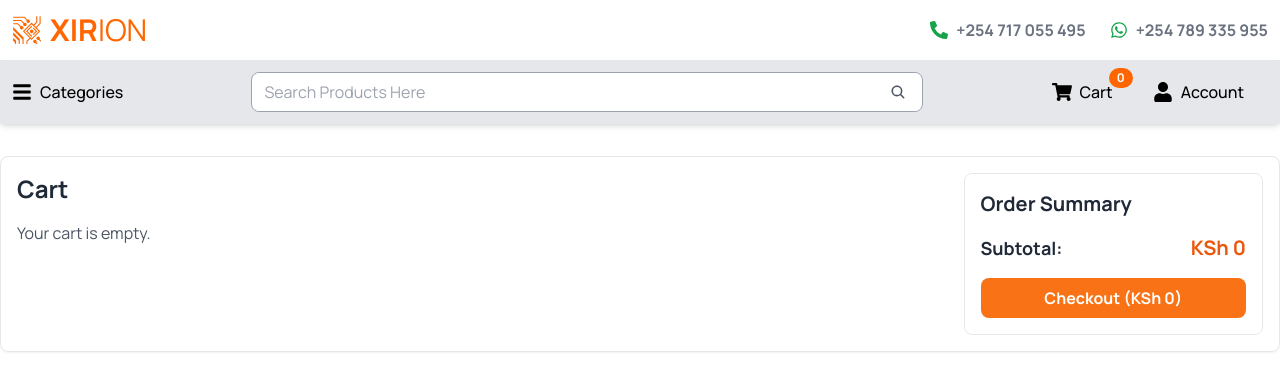
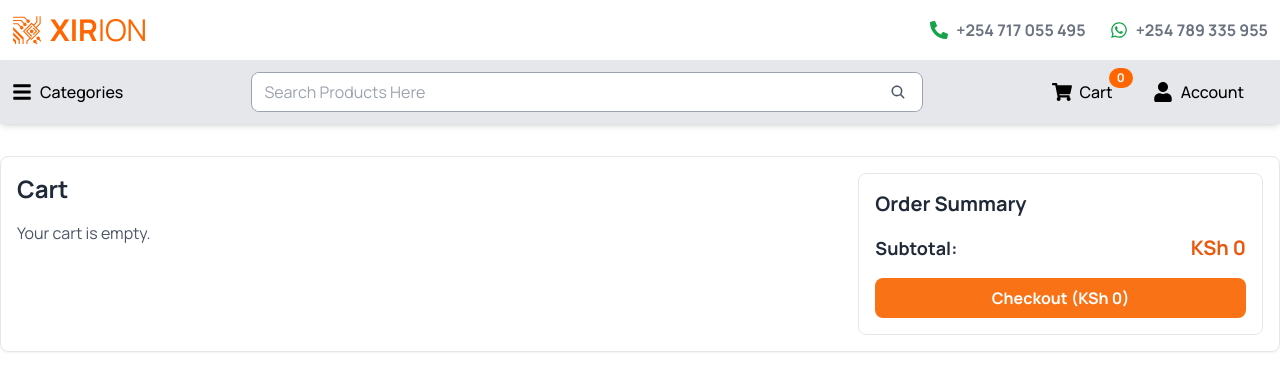
Before and after one commit to jimmindungu3/e-shop, a React (Vite) app in the folder Frontend/: page /cart in a window 1280 px wide. Shown: the top 389 px of the page. Built offline with nearby package versions, Linux system fonts and the light colour scheme.

Commit message:
update cart button styles

```diff
--- a/Frontend/src/pages/Cart.jsx
+++ b/Frontend/src/pages/Cart.jsx
@@ -16,9 +16,9 @@ const Cart = () => {
 
   return (
     <>
-      <div className="max-w-7xl mx-auto p-4 my-8 border shadow-sm rounded-lg grid grid-cols-1 md:grid-cols-4 gap-4">
+      <div className="max-w-7xl mx-auto p-4 my-8 border shadow-sm rounded-lg grid grid-cols-1 md:grid-cols-6 gap-4">
         {/* Main Column: Cart Items */}
-        <div className="md:col-span-3">
+        <div className="md:col-span-4">
           <h2 className="text-2xl font-bold text-gray-800 mb-4">Cart</h2>
 
           {cart.length === 0 ? (
@@ -45,7 +45,7 @@ const Cart = () => {
                       {item.product.title}
                     </h3>
                     <p className="text-sm text-gray-600 mt-1">
-                      KSh {Number(item.product.price || 0).toLocaleString()}
+                      KSh {(item.product.price).toLocaleString()}
                     </p>
                   </div>
 
@@ -55,7 +55,7 @@ const Cart = () => {
                       <button
                         onClick={() => decrementProductCount(item.product._id)}
                         disabled={item.quantity <= 1}
-                        className="p-1 bg-gray-200 rounded w-6 h-6 flex items-center justify-center disabled:opacity-50"
+                        className="p-1 bg-gray-200 hover:bg-gray-300 rounded w-6 h-6 flex items-center justify-center disabled:opacity-50 disabled:cursor-not-allowed disabled:hover:bg-gray-200"
                         aria-label="Decrease quantity"
                       >
                         <AiOutlineMinus size={14} />
@@ -65,7 +65,7 @@ const Cart = () => {
                       </span>
                       <button
                         onClick={() => incrementProductCount(item.product._id)}
-                        className="p-1 bg-gray-200 rounded w-6 h-6 flex items-center justify-center"
+                        className="p-1 bg-gray-200 hover:bg-gray-300 rounded w-6 h-6 flex items-center justify-center disabled:opacity-50 disabled:cursor-not-allowed disabled:hover:bg-gray-200"
                         aria-label="Increase quantity"
                       >
                         <AiOutlinePlus size={14} />
@@ -77,7 +77,7 @@ const Cart = () => {
                   <div className="col-span-1 flex justify-center">
                     <button
                       onClick={() => removeFromCart(item.product._id)}
-                      className="text-red-600 hover:text-red-800 p-1"
+                      className="text-gray-600 hover:text-gray-700 p-1"
                       aria-label="Remove item"
                     >
                       <FaTrash size={14} />
@@ -90,7 +90,7 @@ const Cart = () => {
         </div>
 
         {/* Order Summary */}
-        <div className="md:col-span-1 border p-4 rounded-lg h-fit sticky top-4">
+        <div className="md:col-span-2 border p-4 rounded-lg h-fit sticky top-4">
           <h2 className="text-xl font-semibold text-gray-800 mb-4">
             Order Summary
           </h2>
```
